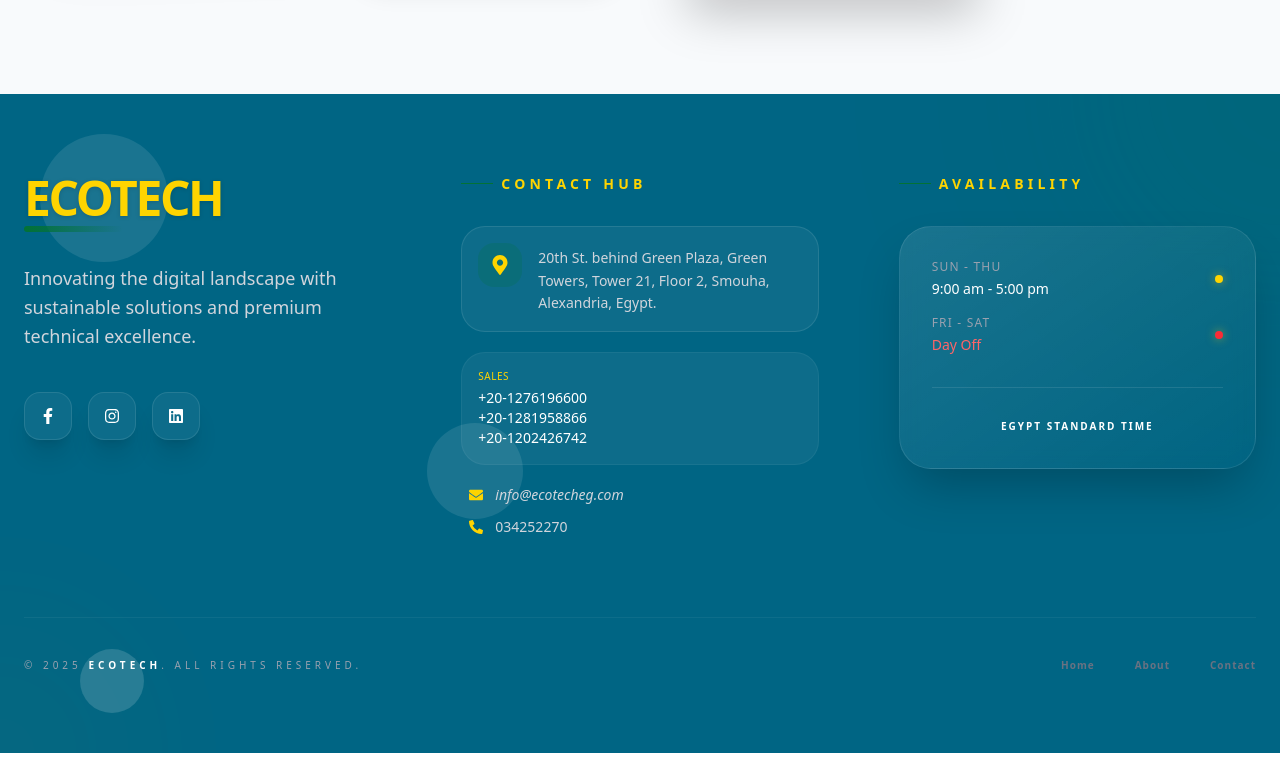
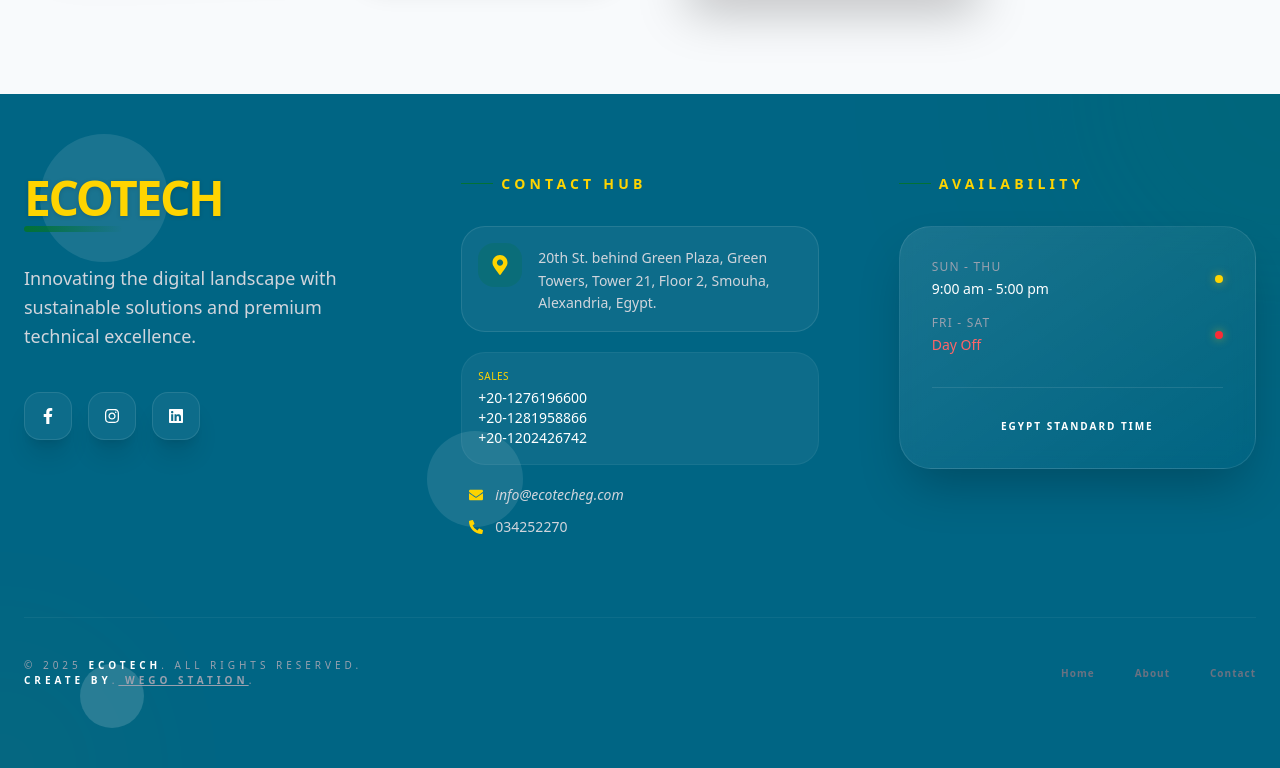
Before and after one commit to mohamedsedekmohamed/ECOTECH-, a React (Vite) app: page / in a window 1280 px wide. Shown: the part 3730-4498 px from the top of the page. Built offline with nearby package versions, Linux system fonts and the light colour scheme.

Commit message:
add create by

```diff
--- a/src/pages/Footer.jsx
+++ b/src/pages/Footer.jsx
@@ -115,8 +115,13 @@ const phoneNumbers = [
         </div>
 
         <div className="mt-20 pt-10 border-t border-white/5 flex flex-col md:flex-row justify-between items-center gap-8">
-          <div className="text-[10px] tracking-[0.4em] text-gray-400 uppercase font-medium">
-            © {new Date().getFullYear()} <span className="text-white font-black">ECOTECH</span>. All Rights Reserved.
+          <div className="text-[10px] tracking-[0.4em] text-gray-400 uppercase font-medium flex-col">
+<p>            © {new Date().getFullYear()} <span className="text-white font-black">ECOTECH</span>. All Rights Reserved.
+</p>
+
+<p>
+    <span className="text-white font-black">Create by</span>.<a href='https://wegostation.com/' className='underline font-bold'> Wego Station</a>.
+  </p>
           </div>
           <div className="flex gap-10">
             {t("footer.links", { returnObjects: true }).map((link, index) => (
```
